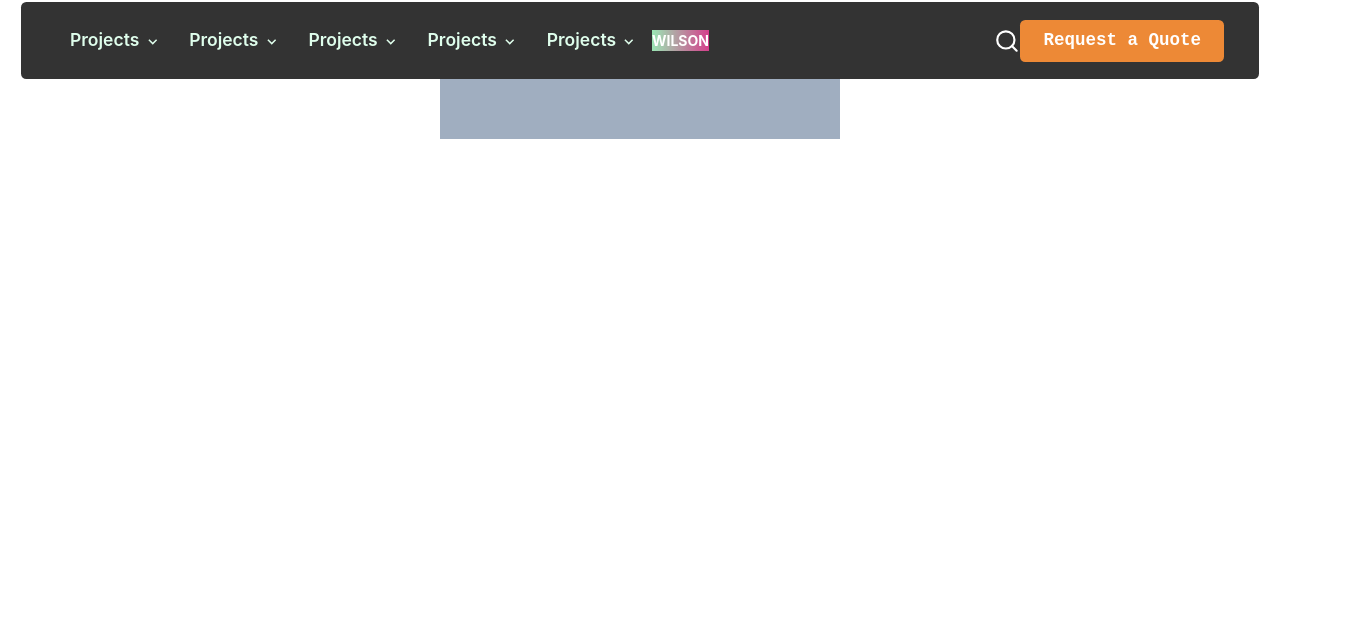
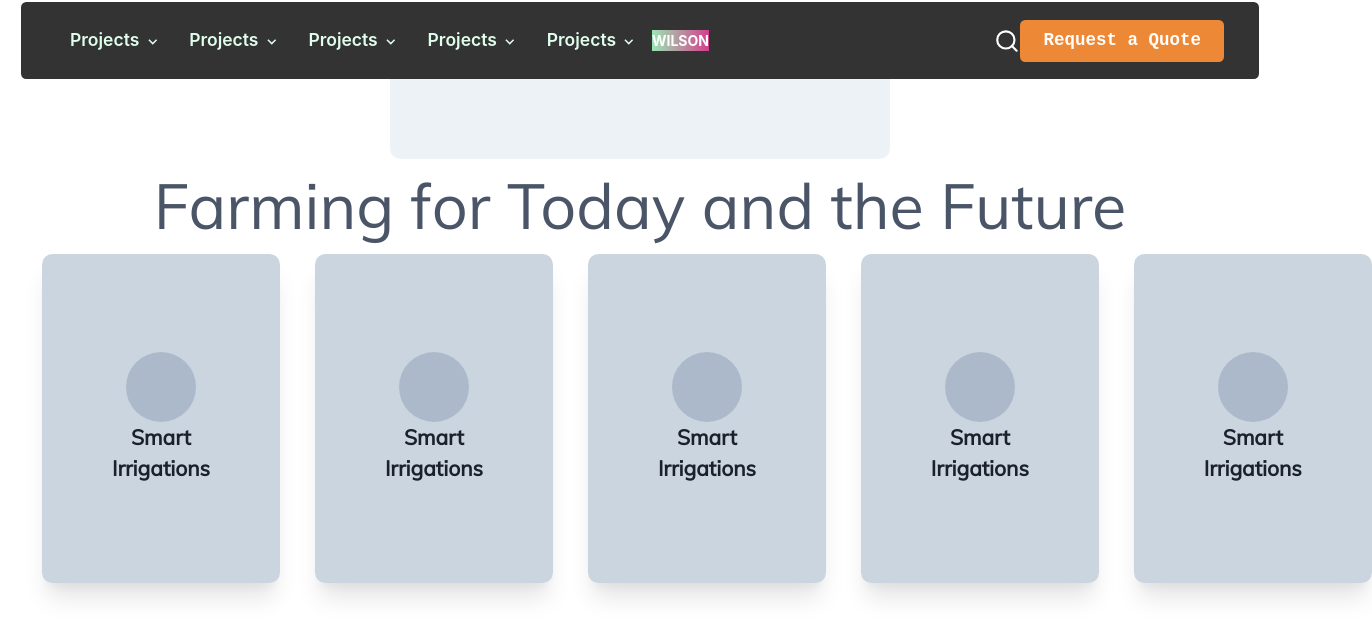
Before and after one commit to wilsonibekason/CBC_FARM, a React (Vite) app: page / in a window 1280 px wide. Shown: the part 222-855 px from the top of the page, 1372 px wide, since content can reach past the window. Built offline with nearby package versions, Linux system fonts and the light colour scheme.

Commit message:
complete section one component

```diff
--- a/src/components/home/HomeLayout.tsx
+++ b/src/components/home/HomeLayout.tsx
@@ -5,7 +5,7 @@ import ContentLayout from "./contents/ContentLayout";
 const HomeLayout = () => {
   return (
     <>
-      <Container w={"full"} h={"100vh"}>
+      <Container w={"full"} h={"100vh"} maxW={"full"}>
         <Box w={"full"} display={"flex"} flexDir={"column"}>
           <ContentLayout />
         </Box>
--- a/src/components/home/contents/ContentLayout.tsx
+++ b/src/components/home/contents/ContentLayout.tsx
@@ -5,7 +5,7 @@ import SectionCards from "./sections/SectionCards";
 const ContentLayout = () => {
   return (
     <>
-      <Box maxW={"full"} flexDir={"column"} display={"flex"}>
+      <Box maxW={"full"} flexDir={"column"} display={"flex"} w={"full"}>
         <SectionCards />
       </Box>
     </>
--- a/src/components/home/contents/sections/SectionCards.tsx
+++ b/src/components/home/contents/sections/SectionCards.tsx
@@ -1,4 +1,13 @@
-import { Container, Box } from "@chakra-ui/react";
+import {
+  Container,
+  Box,
+  Text,
+  Flex,
+  Spacer,
+  Grid,
+  Circle,
+  SkeletonCircle,
+} from "@chakra-ui/react";
 import React from "react";
 import { Global } from "../../../../styles/themes/themes.global";
 
@@ -6,9 +15,15 @@ const SectionCards = () => {
   const { NavPadY } = Global.GlobalValues;
   return (
     <>
-      <Container>
+      {/* <Container> */}
       <Box px={NavPadY}>
-          <Box w={"full"} h={"auto"} display={"flex"} flexDir={"column"}>
+        <Box
+          w={"full"}
+          h={"auto"}
+          display={"flex"}
+          flexDir={"column"}
+          experimental_spaceY={"10"}
+        >
           {" "}
           <Box
             w={["full"]}
@@ -19,14 +34,71 @@ const SectionCards = () => {
           >
             <Box
               as={"div"}
-                w={["-webkit-max-content", "400px"]}
-                h={"60px"}
-                bgColor={"gray.400 "}
+              w={["-webkit-max-content", "500px"]}
+              h={"80px"}
+              bgColor={"gray.100 "}
+              borderBottomEndRadius={"xl"}
+              borderBottomStartRadius={"xl"}
+              shadow={"dark-sm"}
             ></Box>
           </Box>
+          {/*  */}
+          <Box w={"full"}>
+            <Text
+              as={"h1"}
+              fontSize={"7xl"}
+              width={"full"}
+              textAlign={"center"}
+              textColor={"gray.600"}
+              fontFamily={["SproDisplay", "monospace", "Mulish"]}
+            >
+              Farming for Today and the Future
+            </Text>
+          </Box>
+          {/*  */}
+          <Box w={"full"}>
+            <Grid templateColumns="repeat(5, 1fr)" gap={10}>
+              {Array(5)
+                .fill(0)
+                .map((_, i) => (
+                  <Box
+                    maxW="full"
+                    h="auto"
+                    bg="gray.300"
+                    key={i}
+                    px={"20"}
+                    py={"28"}
+                    borderRadius={"xl"}
+                    shadow={"xl"}
+                  >
+                    <Box
+                      w={"full"}
+                      h={"full"}
+                      display={"flex"}
+                      flexDir={"column"}
+                      justifyContent={"center"}
+                      alignItems={"center"}
+                    >
+                      <SkeletonCircle size={"20"} />
+                      <Text
+                        as={"h1"}
+                        fontSize={"2xl"}
+                        fontWeight={"semibold"}
+                        textAlign={"center"}
+                        fontFamily={"Mulish"}
+                        color={"gray.800"}
+                      >
+                        Smart Irrigations
+                      </Text>
                     </Box>
                   </Box>
-      </Container>
+                ))}
+            </Grid>
+          </Box>
+          {/*  */}
+        </Box>
+      </Box>
+      {/* </Container> */}
     </>
   );
 };
```
Lines whose indentation alone changed are shown as unchanged.
